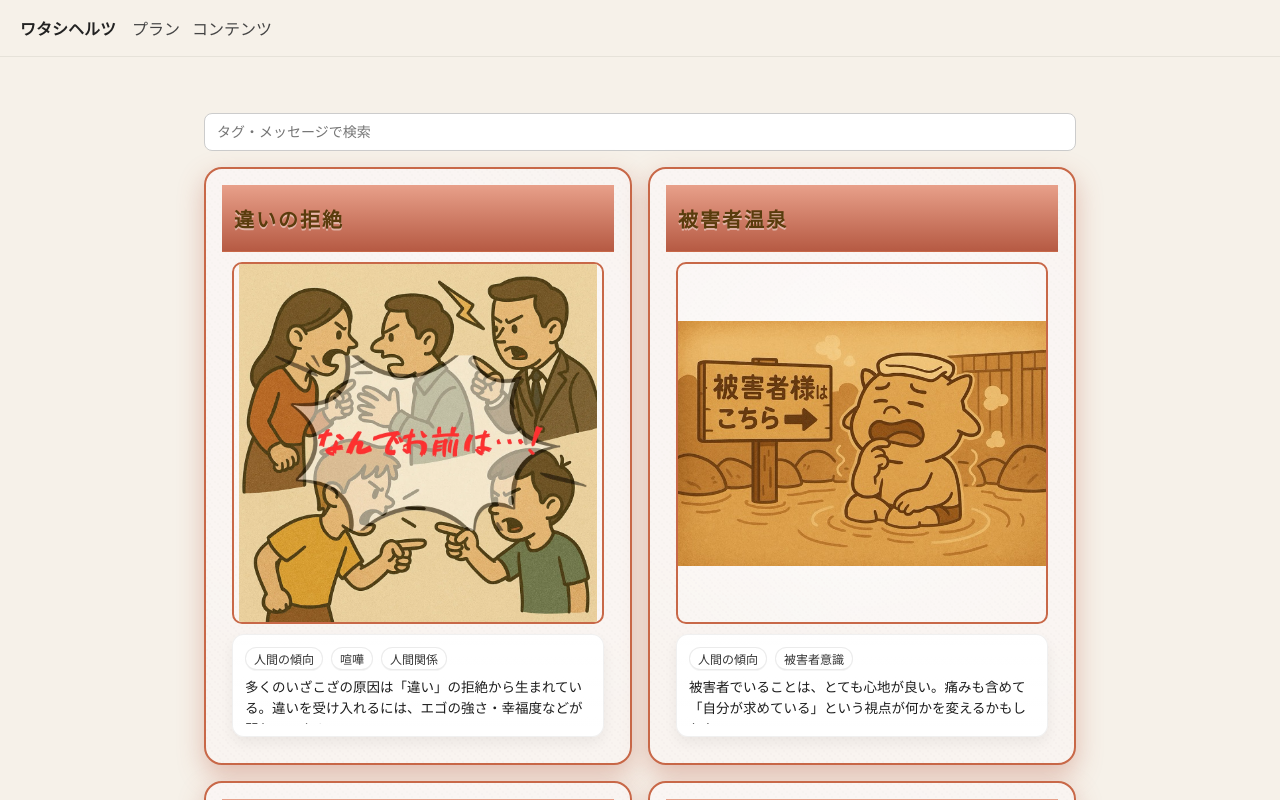
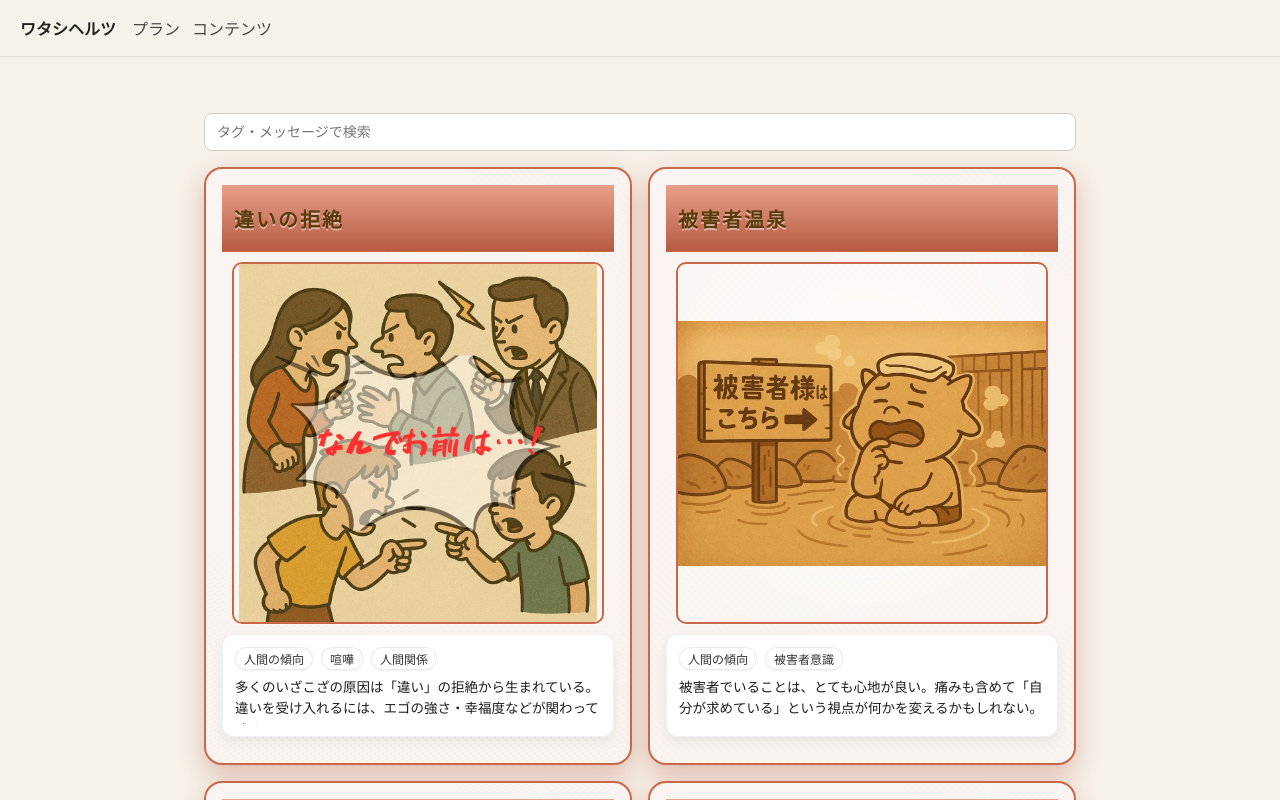
Before and after one commit to hiracoh/watashihertz, a Next.js app: page /cards in a window 1280 px wide. Shown: the top 800 px of the page. Built offline with nearby package versions, Linux system fonts and the light colour scheme; a web font is replaced by a local one.

Commit message:
Update CardItem.tsx

```diff
--- a/components/CardItem.tsx
+++ b/components/CardItem.tsx
@@ -191,7 +191,7 @@ backgroundSize: 'auto, auto, auto, 8px 8px, auto',
     // ✨ 浮き出すボックス
     position: 'relative',
     zIndex: 2,                       // 背景テクスチャより手前
-    margin: '0 10px 10px',           // 画像枠と同じ内側余白ラインに合わせる
+    margin: '0 0px 10px',           // 画像枠と同じ内側余白ラインに合わせる
     padding: '12px',
     borderRadius: 12,
     background: 'linear-gradient(180deg, rgba(255,255,255,0.98), rgba(255,255,255,0.96))',
@@ -251,7 +251,11 @@ backgroundSize: 'auto, auto, auto, 8px 8px, auto',
           .card { aspect-ratio: auto; grid-template-rows: auto auto auto; }
           .imgWrap { margin: 8px; border-width: 1.5px; height: 44vw; max-height: 260px; }
           .imgWrap :global(img) { width: 100%; height: 100%; object-fit: contain; }
-          .bottom { gap: 6px; padding: 8px 10px 12px; }
+          .bottom {
+    gap: 6px;
+    padding: 10px 12px 14px;
+    margin: 0 0 10px;   /* タイトルバーと同じ幅に */
+    border-radius: 0;
           .desc {
             display: block;
             overflow: visible !important;
```
